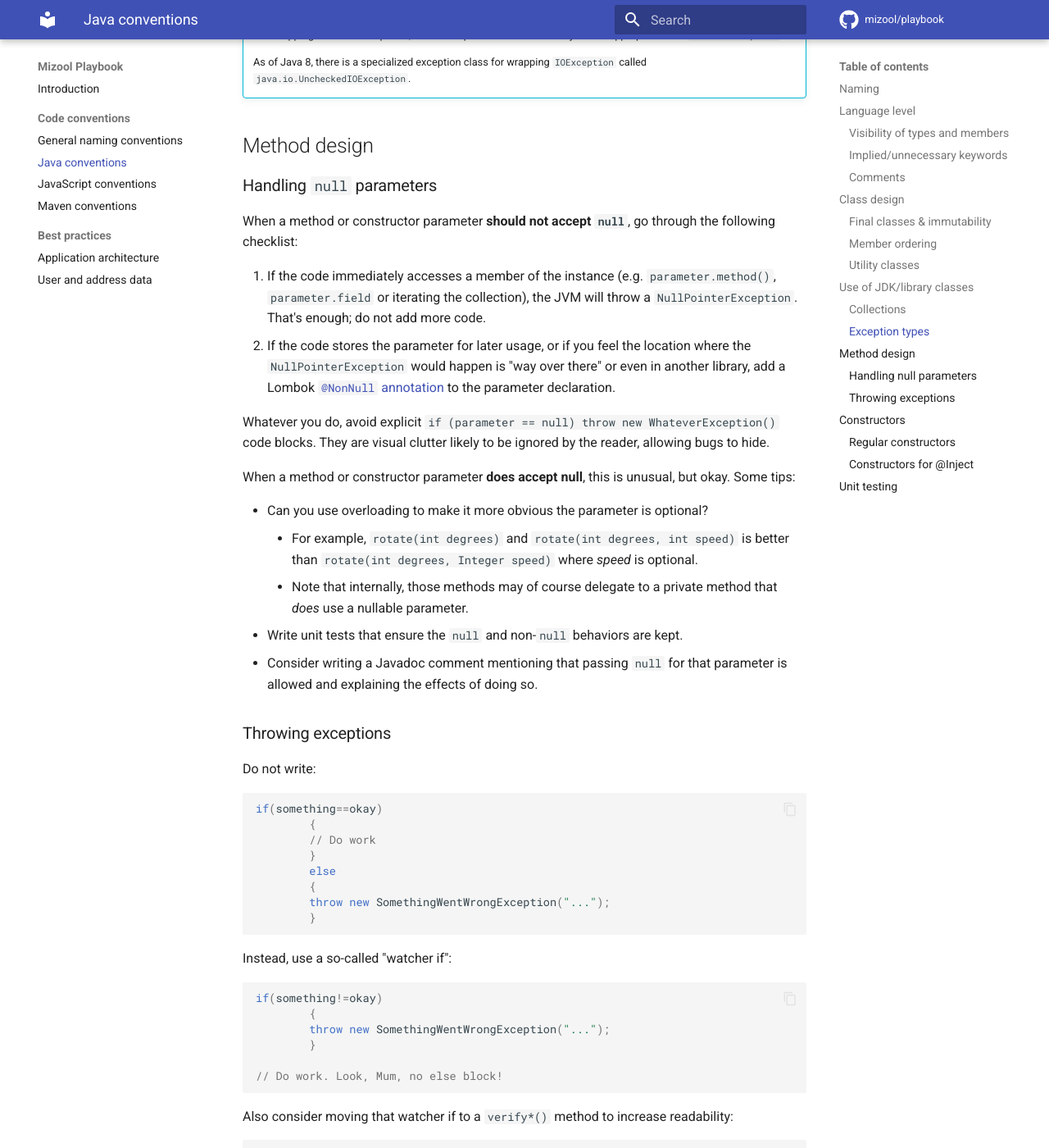
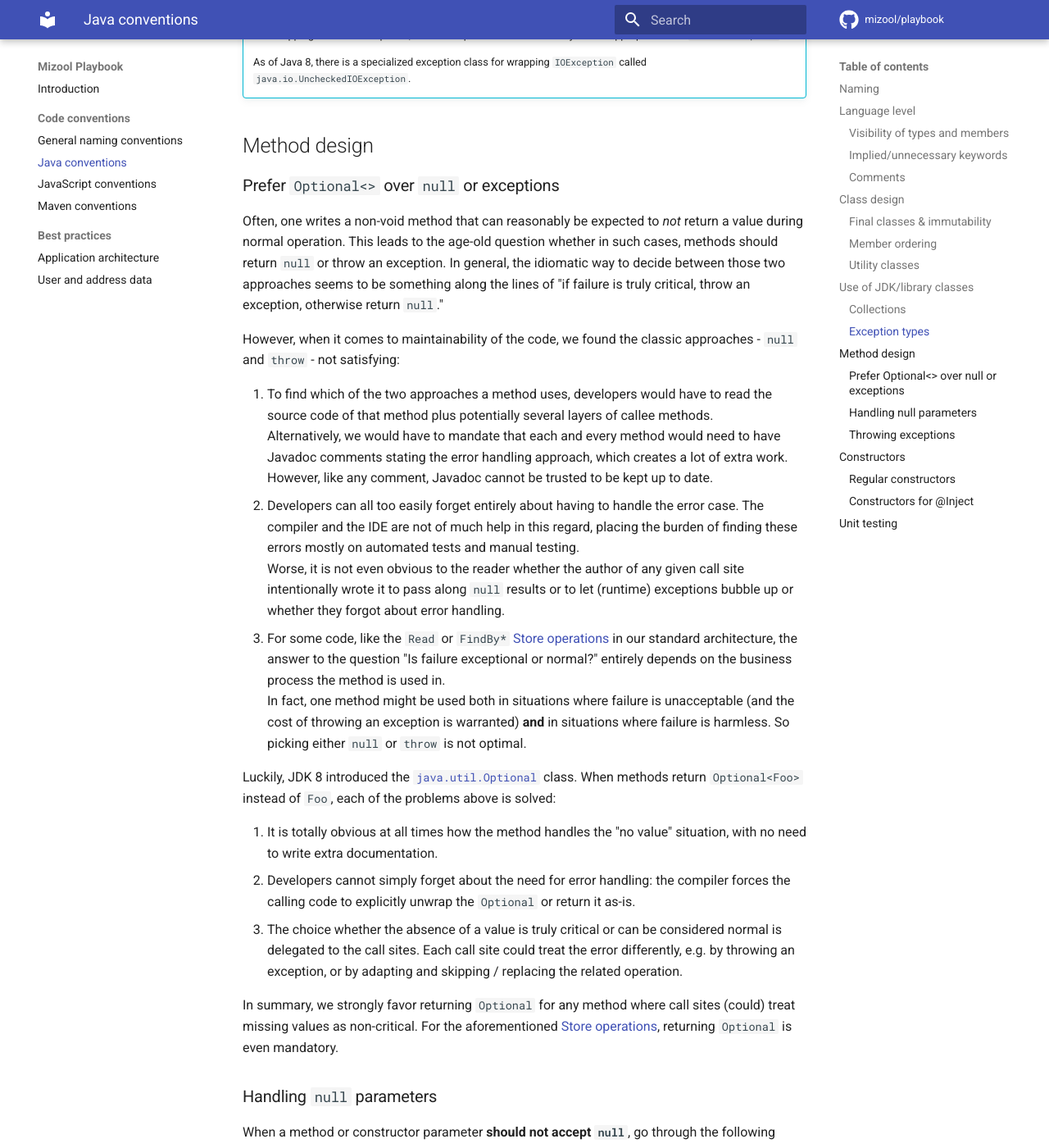
Before and after one commit to mizool/playbook, an MkDocs documentation site: the page built from docs/code-conventions/java.md, in a window 1280 px wide and 1400 px high, scrolled down 3360 px. Shown: the whole window at 82% size. Built offline with MkDocs 1.6.1 and Material for MkDocs 9.7.7, drawn with Linux system fonts in a browser that asks for light colours; comment, search, counter and statistics services are not loaded.

Commit message:
Add section on java.util.Optional to Java conventions

```diff
--- a/docs/code-conventions/java.md
+++ b/docs/code-conventions/java.md
@@ -120,6 +120,50 @@ package. See the class comment for details on when to use each of them.
 
 ## Method design
 
+### Prefer `Optional<>` over `null` or exceptions
+
+Often, one writes a non-void method that can reasonably be expected to _not_ return a value during normal operation.
+This leads to the age-old question whether in such cases, methods should return `null` or throw an exception. In
+general, the idiomatic way to decide between those two approaches seems to be something along the lines of "if failure
+is truly critical, throw an exception, otherwise return `null`."
+
+However, when it comes to maintainability of the code, we found the classic approaches - `null` and `throw` - not
+satisfying:
+
+1. To find which of the two approaches a method uses, developers would have to read the source code of that method plus
+   potentially several layers of callee methods.<br>
+   Alternatively, we would have to mandate that each and every method would need to have Javadoc comments stating the
+   error handling approach, which creates a lot of extra work. However, like any comment, Javadoc cannot be trusted to
+   be kept up to date.
+2. Developers can all too easily forget entirely about having to handle the error case. The compiler and the IDE are not
+   of much help in this regard, placing the burden of finding these errors mostly on automated tests and manual
+   testing.<br>
+   Worse, it is not even obvious to the reader whether the author of any given call site intentionally wrote it to pass
+   along `null` results or to let (runtime) exceptions bubble up or whether they forgot about error handling.
+3. For some code, like the `Read`
+   or `FindBy*` [Store operations](../best-practices/application-architecture.md#store-classes) in our standard
+   architecture, the answer to the question "Is failure exceptional or normal?" entirely depends on the business process
+   the method is used in.<br>
+   In fact, one method might be used both in situations where failure is unacceptable (and the cost of throwing
+   an exception is warranted) **and** in situations where failure is harmless. So picking either `null` or `throw`
+   is not optimal.
+
+Luckily, JDK 8 introduced
+the [`java.util.Optional`](https://docs.oracle.com/en/java/javase/11/docs/api/java.base/java/util/Optional.html) class.
+When methods return `Optional<Foo>` instead of `Foo`, each of the problems above is solved:
+
+1. It is totally obvious at all times how the method handles the "no value" situation, with no need to write extra
+   documentation.
+2. Developers cannot simply forget about the need for error handling: the compiler forces the calling code to explicitly
+   unwrap the `Optional` or return it as-is.
+3. The choice whether the absence of a value is truly critical or can be considered normal is delegated to the call
+   sites. Each call site could treat the error differently, e.g. by throwing an exception, or by adapting and skipping /
+   replacing the related operation.
+
+In summary, we strongly favor returning `Optional` for any method where call sites (could) treat missing values as
+non-critical. For the aforementioned [Store operations](../best-practices/application-architecture.md#store-classes),
+returning `Optional` is even mandatory.
+
 ### Handling `null` parameters
 
 When a method or constructor parameter **should not accept `null`**, go through the following checklist:
```
Also changed, not shown: docs/best-practices/application-architecture.md (+2 -2 lines).
